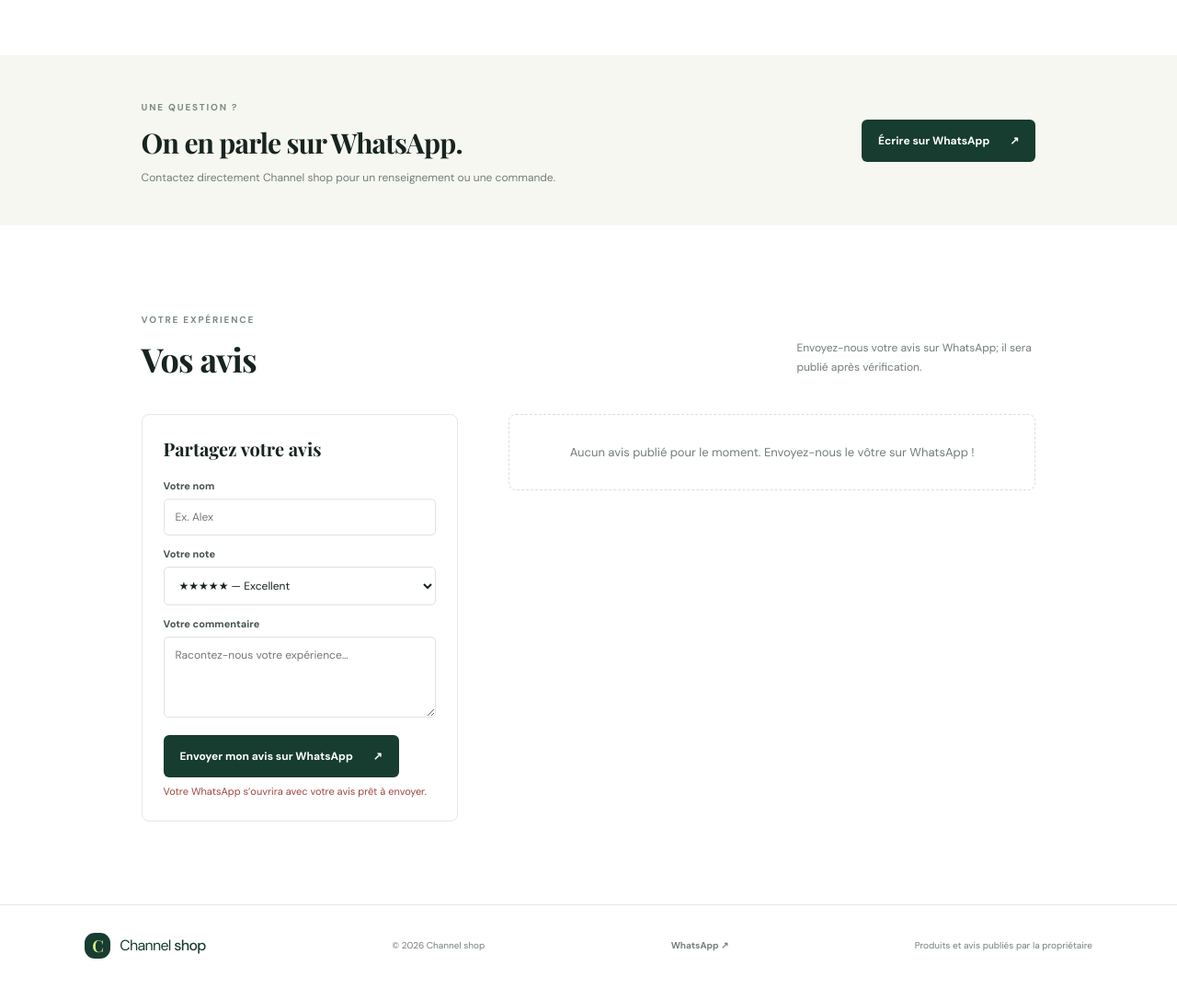
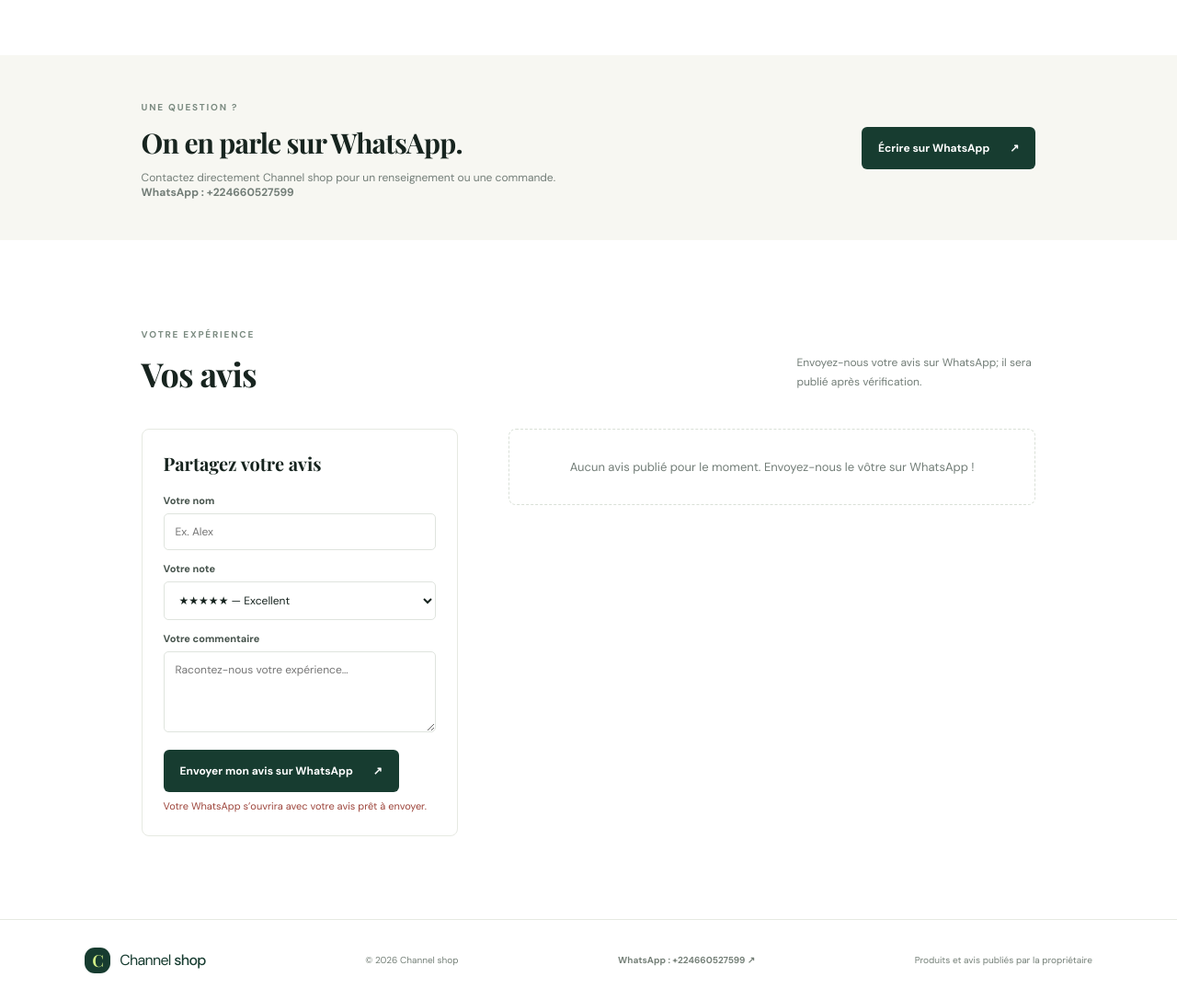
Before and after one commit to fofanaoumar835-oss/CHANNELSHOP224, a plain HTML site: page index.html in a window 1280 px wide. Shown: the part 940-2027 px from the top of the page at 92% size. Drawn offline with nearby package versions, Linux system fonts and the light colour scheme; a web font is replaced by a local one.

Commit message:
Update index.html

```diff
--- a/index.html
+++ b/index.html
@@ -17,7 +17,7 @@
       <nav aria-label="Navigation principale">
         <a href="#produits">Produits</a>
         <a href="#avis">Avis</a>
-        <a class="nav-contact" href="https://wa.me/660527599" target="_blank" rel="noopener noreferrer">Nous contacter</a>
+        <a class="nav-contact" href="https://wa.me/224660527599" target="_blank" rel="noopener noreferrer">Nous contacter</a>
       </nav>
     </header>
 
@@ -50,8 +50,8 @@
       </section>
 
       <section class="contact-banner">
-        <div><span class="eyebrow">UNE QUESTION ?</span><h2>On en parle sur WhatsApp.</h2><p>Contactez directement Channel shop pour un renseignement ou une commande.</p></div>
-        <a class="button button-green" href="https://wa.me/660527599" target="_blank" rel="noopener noreferrer">Écrire sur WhatsApp <span aria-hidden="true">↗</span></a>
+        <div><span class="eyebrow">UNE QUESTION ?</span><h2>On en parle sur WhatsApp.</h2><p>Contactez directement Channel shop pour un renseignement ou une commande.<br><strong>WhatsApp : +224660527599</strong></p></div>
+        <a class="button button-green" href="https://wa.me/224660527599" target="_blank" rel="noopener noreferrer">Écrire sur WhatsApp <span aria-hidden="true">↗</span></a>
       </section>
 
       <section class="section reviews-section" id="avis">
@@ -85,7 +85,7 @@
     <footer class="site-footer">
       <a class="brand brand-footer" href="#"><span class="brand-mark">C</span><span>Channel <b>shop</b></span></a>
       <span>© <span id="year"></span> Channel shop</span>
-      <a href="https://wa.me/660527599" target="_blank" rel="noopener noreferrer">WhatsApp ↗</a>
+      <a href="https://wa.me/224660527599" target="_blank" rel="noopener noreferrer">WhatsApp : +224660527599 ↗</a>
       <span>Produits et avis publiés par la propriétaire</span>
     </footer>
 
```
